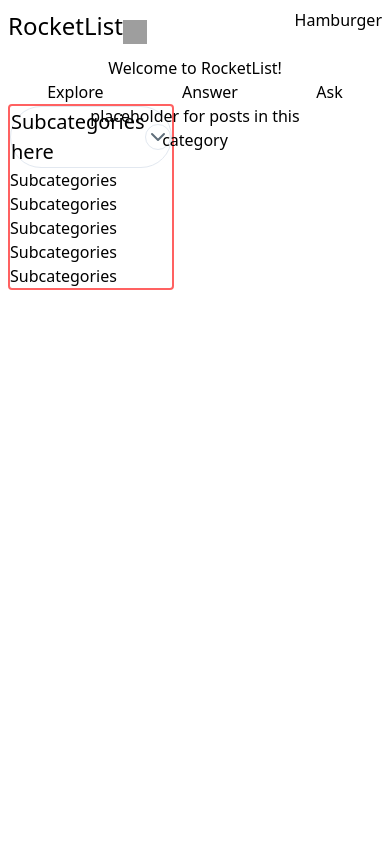
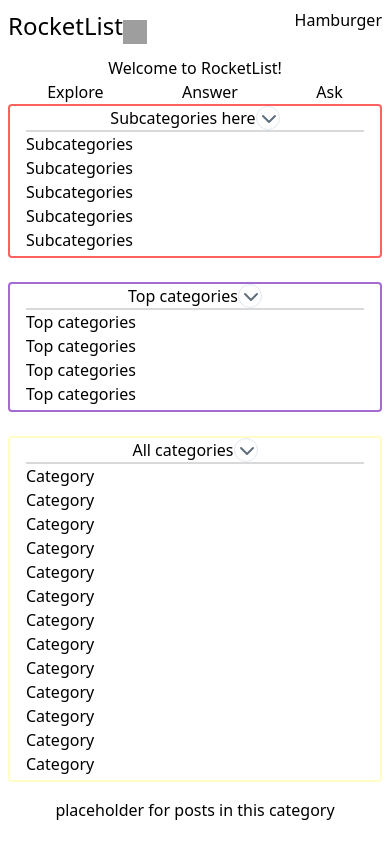
Before and after one commit to meganjacobs97/RocketList, a React (Create React App) app: page /category in a window 390 px wide. Shown: the top 858 px of the page. Built offline with nearby package versions, Linux system fonts and the light colour scheme; grey boxes are pictures that could not be loaded.

Commit message:
adjusted column component for mobile compatablity

```diff
--- a/src/components/CategoryView.js
+++ b/src/components/CategoryView.js
@@ -5,17 +5,16 @@
   render() {
     return (
       <div className="grid grid-cols-12 gap-4">
-        <div className="col-span-2">
-          <div className="grid invisible lg:visible">
-            <div className="visible container rounded border-2 border-RocketRed">
-              <div className="rounded-full border border-grey w-7 h-7 flex items-center justify-center">
-                <span className="text-grey-darkest font-thin text-xl">
+        <div className="col-span-12 lg:col-span-2">
+          <div className="grid">
+            <div className="container rounded border-2 border-RocketRed divide-y-2 divide-RocketSteel">
+              <div className="w-7 h-7 flex items-center justify-center">
+                <h1 className="text-center">
                   Subcategories here
-                </span>
-                <div className="rounded-full border border-grey w-7 h-7 flex items-center justify-center">
+                </h1>
                 <svg
                   aria-hidden="true"
-                    class=""
+                  className="lg:invisible rounded-full border border-grey w-7 h-7 flex items-center justify-center"
                   data-reactid="266"
                   fill="none"
                   height="24"
@@ -30,18 +29,37 @@
                   <polyline points="6 9 12 15 18 9"></polyline>
                 </svg>
               </div>
+              <div className="ml-4 mr-4 mb-1">
+                <p>Subcategories</p>
+                <p>Subcategories</p>
+                <p>Subcategories</p>
+                <p>Subcategories</p>
+                <p>Subcategories</p>
               </div>
-              <h1>Subcategories</h1>
-              <h1>Subcategories</h1>
-              <h1>Subcategories</h1>
-              <h1>Subcategories</h1>
-              <h1>Subcategories</h1>
             </div>
             <br></br>
-            <div className="container rounded border-2 border-RocketRed divide-y-2 divide-RocketSteel">
-            <h1 className="text-center divide-y divide-RocketSteel">
+            <div className="container rounded border-2 border-RocketJames divide-y-2 divide-RocketSteel">
+              <div className="w-7 h-7 flex items-center justify-center">
+                <h1 className="text-center">
                   Top categories
                 </h1>
+                <svg
+                  aria-hidden="true"
+                  className="lg:invisible rounded-full border border-grey w-7 h-7 flex items-center justify-center"
+                  data-reactid="266"
+                  fill="none"
+                  height="24"
+                  stroke="#606F7B"
+                  stroke-linecap="round"
+                  stroke-linejoin="round"
+                  stroke-width="2"
+                  viewbox="0 0 24 24"
+                  width="24"
+                  xmlns="http://www.w3.org/2000/svg"
+                >
+                  <polyline points="6 9 12 15 18 9"></polyline>
+                </svg>
+                </div>
                 {/* make this into a list */}
                 <div className="ml-4 mr-4 mb-1">
                   <p>Top categories</p>
@@ -51,10 +69,28 @@
                 </div>
             </div>
             <br></br>
-            <div className="container rounded border-2 border-RocketJames">
+            <div className="visible container rounded border-2 border-RocketMeowth divide-y-2 divide-RocketSteel">
+            <div className="w-7 h-7 flex items-center justify-center">
               <h1 className="text-center">All categories</h1>
+              <svg
+                  aria-hidden="true"
+                  className="lg:invisible rounded-full border border-grey w-7 h-7 flex items-center justify-center"
+                  data-reactid="266"
+                  fill="none"
+                  height="24"
+                  stroke="#606F7B"
+                  stroke-linecap="round"
+                  stroke-linejoin="round"
+                  stroke-width="2"
+                  viewbox="0 0 24 24"
+                  width="24"
+                  xmlns="http://www.w3.org/2000/svg"
+                >
+                  <polyline points="6 9 12 15 18 9"></polyline>
+                </svg>
+                </div>
               {/* make this into a list */}
-            <div className="ml-4 mb-1">
+              <div className="ml-4 mb-1 mr-4">
                 <p>Category</p>
                 <p>Category</p>
                 <p>Category</p>
@@ -72,8 +108,10 @@
             </div>
           </div>
         </div>
-        <div className="col-span-8">
-          <h1 className="text-center">placeholder for posts in this category</h1>
+        <div className="col-span-12 lg:col-span-8">
+          <h1 className="text-center">
+            placeholder for posts in this category
+          </h1>
         </div>
         <div className="col-span-2">
           <div className="grid invisible lg:visible">
--- a/src/components/Col.js
+++ b/src/components/Col.js
@@ -1,12 +1,17 @@
 import React from "react";
 
 function Col(props) {
-  const size = props.size
+  const lgsize = props.lgsize
+    .split(" ")
+    .map((size) => "lg:col-span-" + size)
+    .join(" ");
+
+  const mobsize = props.mobsize
     .split(" ")
     .map((size) => "col-span-" + size)
     .join(" ");
 
-  return <div className={size} {...props} />;
+  return <div className={`${lgsize} ${mobsize}`} {...props} />;
 }
 
 export default Col;
--- a/src/pages/Main.js
+++ b/src/pages/Main.js
@@ -5,12 +5,30 @@
 function Main() {
   return (
     <VGrid size="12">
-      <Col size="2">
-        <div className="grid invisible lg:visible">
+      <Col lgsize="2" mobsize="12">
+        <div className="grid">
           <div className="container rounded border-2 border-RocketRed divide-y-2 divide-RocketSteel">
-            <h1 className="text-center divide-y divide-RocketSteel">
+          <div className="w-7 h-7 flex items-center justify-center">
+            <h1 className="text-center">
               Top categories
             </h1>
+            <svg
+                  aria-hidden="true"
+                  className="lg:invisible rounded-full border border-grey w-7 h-7 flex items-center justify-center"
+                  data-reactid="266"
+                  fill="none"
+                  height="24"
+                  stroke="#606F7B"
+                  stroke-linecap="round"
+                  stroke-linejoin="round"
+                  stroke-width="2"
+                  viewbox="0 0 24 24"
+                  width="24"
+                  xmlns="http://www.w3.org/2000/svg"
+                >
+                  <polyline points="6 9 12 15 18 9"></polyline>
+                </svg>
+                </div>
             {/* make this into a list */}
             <div className="ml-4 mr-4 mb-1">
               <p>Top categories</p>
@@ -21,7 +39,25 @@
           </div>
           <br></br>
           <div className="container rounded border-2 border-RocketJames divide-y-2 divide-RocketSteel">
+          <div className="w-7 h-7 flex items-center justify-center">
             <h1 className="text-center">All categories</h1>
+            <svg
+                  aria-hidden="true"
+                  className="lg:invisible rounded-full border border-grey w-7 h-7 flex items-center justify-center"
+                  data-reactid="266"
+                  fill="none"
+                  height="24"
+                  stroke="#606F7B"
+                  stroke-linecap="round"
+                  stroke-linejoin="round"
+                  stroke-width="2"
+                  viewbox="0 0 24 24"
+                  width="24"
+                  xmlns="http://www.w3.org/2000/svg"
+                >
+                  <polyline points="6 9 12 15 18 9"></polyline>
+                </svg>
+                </div>
             {/* make this into a list */}
             <div className="ml-4 mr-4 mb-1">
               <p>Category</p>
@@ -41,10 +77,10 @@
           </div>
         </div>
       </Col>
-      <Col size="8">
+      <Col lgsize="8" mobsize="12">
         <h1 className="text-center">placeholder for posts</h1>
       </Col>
-      <Col size="2">
+      <Col lgsize="2" mobsize="12">
         <div className="grid invisible lg:visible">
           <div className="container rounded border-2 border-RocketJessie">
             <h1 className="text-center">Top Point Holders</h1>
```
Lines whose indentation alone changed are shown as unchanged.
